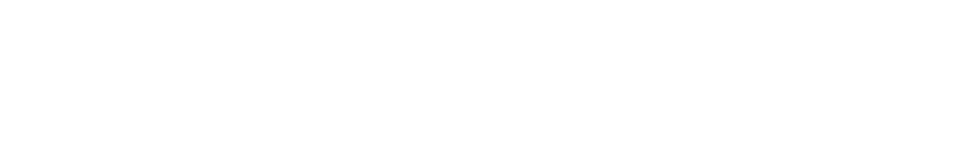
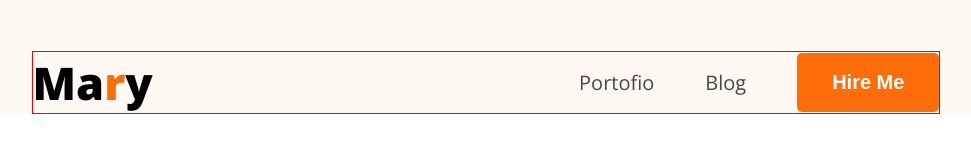
Before and after one commit to dev-zahidulislam/portfolio-video-practice, a plain HTML site: page index.html in a window 1280 px wide. Shown: the whole page, without its empty margins (154-1125 px from the left). Drawn offline with nearby package versions, Linux system fonts and the light colour scheme.

Commit message:
design navbar and styled according to design

```diff
--- a/index.html
+++ b/index.html
@@ -4,8 +4,28 @@
     <meta charset="UTF-8">
     <meta name="viewport" content="width=device-width, initial-scale=1.0">
     <title>Zahidul Islam Portfolio</title>
+    <link rel="preconnect" href="https://fonts.googleapis.com">
+    <link rel="preconnect" href="https://fonts.gstatic.com" crossorigin>
+    <link href="https://fonts.googleapis.com/css2?family=Open+Sans:ital,wght@0,300..800;1,300..800&display=swap" rel="stylesheet">
+
+    <link rel="stylesheet" href="styles/portfolio.css">
 </head>
-<body>
-
+<body class="font-open-sans">
+    <!-- start header part -->
+    <header>
+        <nav>
+            <div class="logo">
+                <h2>Ma<span class="color-orange">r</span>y</h2>
+            </div>
+            <div>
+                <ul class="menu">
+                    <li><a href="">Portofio</a></li>
+                    <li><a href="">Blog</a></li>
+                    <li><button class="btn">Hire Me</button></li>
+                </ul>
+            </div>
+        </nav>
+    </header>
+    <!-- end header part -->
 </body>
 </html>
--- /dev/null
+++ b/styles/portfolio.css
@@ -0,0 +1,63 @@
+*{
+    margin: 0;
+    padding: 0;
+    box-sizing: border-box;
+}
+/* shared style */
+.font-open-sans {
+  font-family: "Open Sans", sans-serif;
+  font-optical-sizing: auto;
+}
+
+.logo h2 {
+    font-size: 45px;
+    font-weight: 900;
+}
+
+.color-orange{
+    color: #FD6E0A;
+}
+
+.btn{
+    background-color: #FD6E0A;
+    border: none;
+    padding: 18px 35px;
+    border-radius: 5px;
+    font-size: 20px;
+    font-weight: bold;
+    color: white;
+}
+
+
+
+
+/* main style */
+/* start header part */
+header{
+    background-color: #FFF8F3;
+    padding-top: 51px;
+}
+
+nav{
+    width: 71%;
+    max-width: 1140px;
+    border: 1px solid red;
+    margin: 0 auto;
+    display: flex;
+    justify-content: space-between;
+    align-items: center;
+}
+
+nav .menu{
+    display: flex;
+    list-style-type: none;
+    gap: 51px;
+    align-items: center;
+}
+
+nav .menu a{
+    text-decoration: none;
+    font-size: 20px;
+    color: #474747;
+}
+/* end header part */
```
